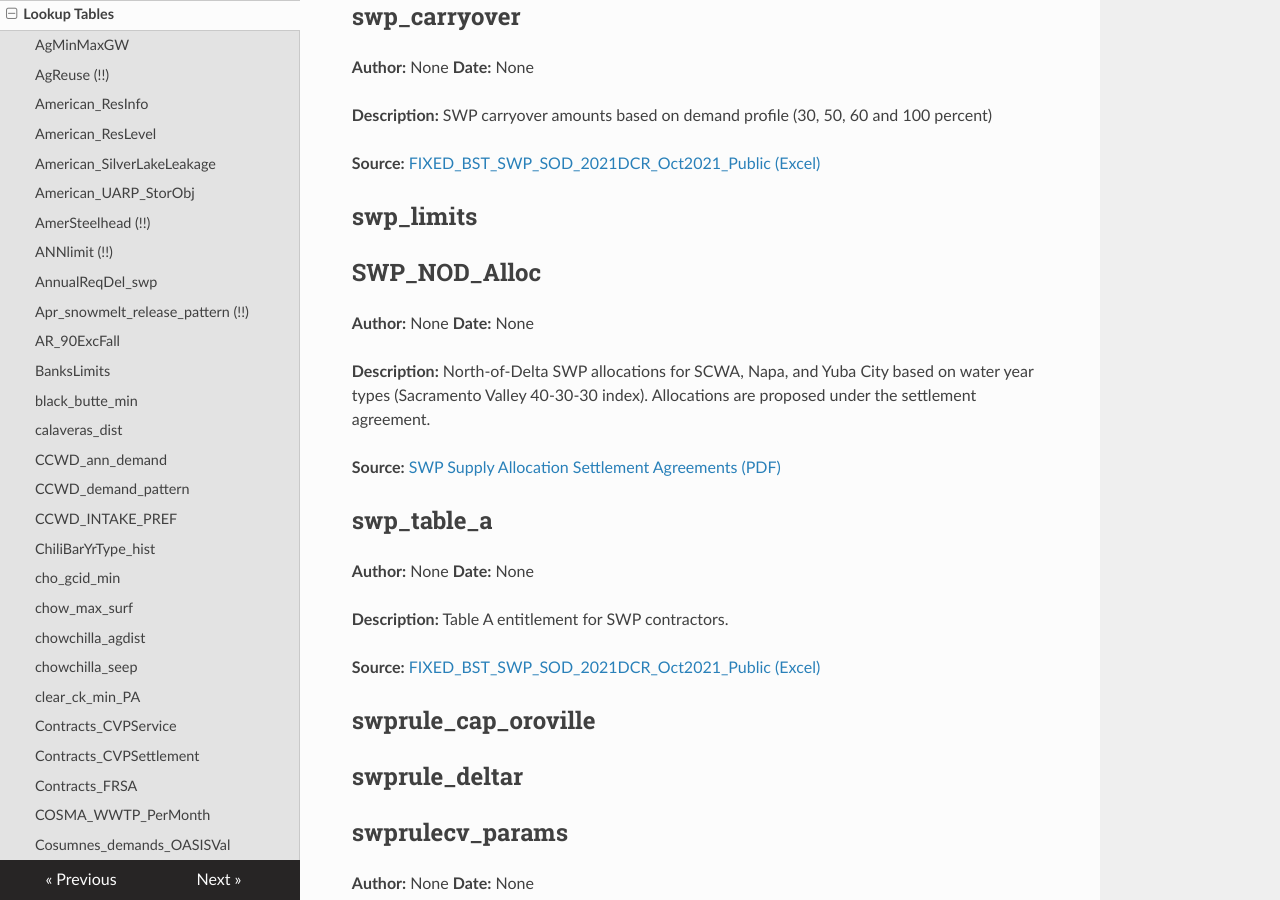
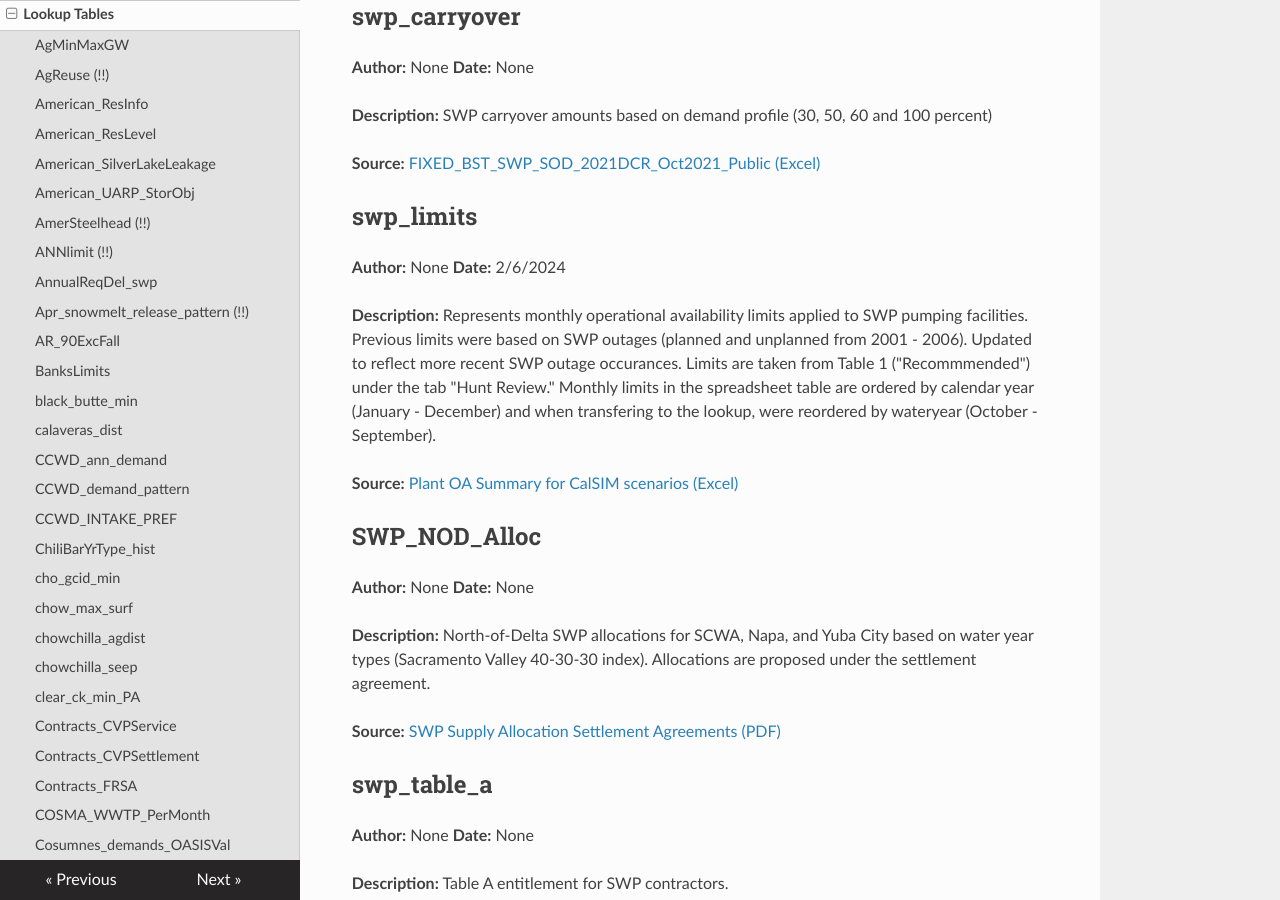
Before and after one commit to CentralValleyModeling/centralvalleymodeling.github.io, an MkDocs documentation site: the page built from docs/lookuptables.md, in a window 1280 px wide and 900 px high, scrolled down 22749 px. Built offline with MkDocs 1.6.1, drawn with Linux system fonts in a browser that asks for light colours; nearby versions of some CDN libraries.

Commit message:
Update lookuptables.md

```diff
--- a/docs/lookuptables.md
+++ b/docs/lookuptables.md
@@ -659,6 +659,14 @@ Example: Assume the SOD Allocation is 39%. To interpolate between 35% and 40% to
 **Source:** [FIXED_BST_SWP_SOD_2021DCR_Oct2021_Public (Excel)](https://cadwr.box.com/s/xcbfnnvqr0hz9kxfxb3vgf0q9ij9pv0k)
 
 ## swp_limits
+**Author:** None
+**Date:**  2/6/2024
+
+**Description:** Represents monthly operational availability limits applied to SWP pumping facilities. Previous limits were based on SWP outages (planned and unplanned from 2001 - 2006). Updated to reflect more recent SWP outage occurances. Limits are taken from Table 1 ("Recommmended") under the tab
+"Hunt Review." Monthly limits in the spreadsheet table are ordered by calendar year (January - December) and when transfering to the lookup, were reordered by wateryear (October - September).
+
+**Source:** [Plant OA Summary for CalSIM scenarios (Excel)](https://cadwr.box.com/s/qjsx7jn32vltu8cjtzdwzoyjd34ibtl1)
+
 ## SWP_NOD_Alloc
 **Author:** None
 **Date:**  None
```
